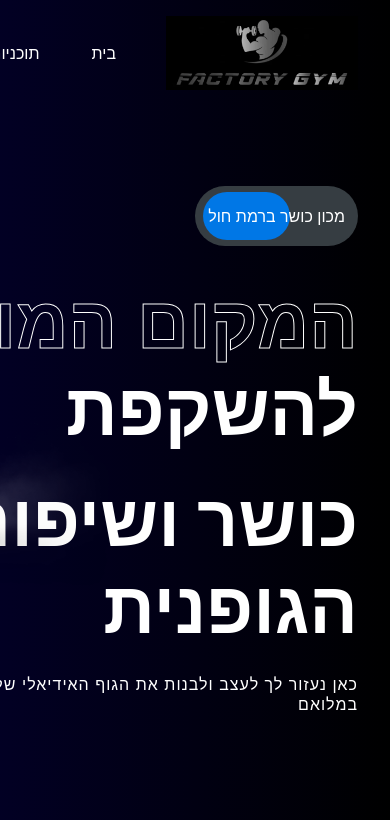
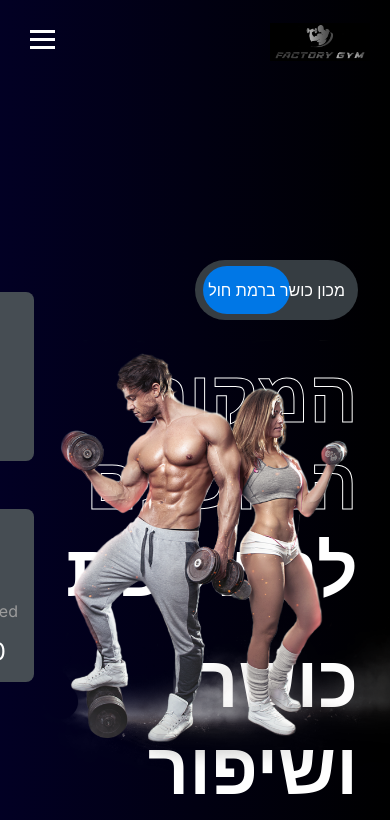
Before and after one commit to muradissa/Factory-GYM, a React (Create React App) app: page / in a window 390 px wide. Shown: the top 820 px of the page. Built offline with nearby package versions, Linux system fonts and the light colour scheme.

Commit message:
header section done 10/10

```diff
--- a/src/App.js
+++ b/src/App.js
@@ -6,10 +6,14 @@ import Programs from './components/Programs/Programs';
 import Reasons from './components/Reasons/Reasons';
 import Results from './components/Results/Results';
 import Schedule from './components/Schedule/Schedule';
+import Header from './components/Header/Header';
+
 function App() {
   return (
     <div className="App">
           {/* <span style={{color: 'white'}}>Subscribe Zainkeepscode</span> */}
+          <Header/>
+
           <Hero/>
           <Programs/>
           <Reasons/>
--- a/src/components/Header/Header.jsx
+++ b/src/components/Header/Header.jsx
@@ -1,22 +1,87 @@
-import React from 'react'
+// import React from 'react'
+// import './header.css';
+// import Logo from '../../assets/logoF.png';
+
+// function Header() {
+//   return (
+//       <div className="header">
+//         <img src={Logo} alt="" className='logo'></img>
+
+//         <ul className='header-menu'>
+//           <li>בית</li>
+//           <li>תוכניות</li>
+//           <li>למה אנחנו</li>
+//           <li>מחירים</li>
+//           <li>המלצות</li>
+//         </ul>
+
+//       </div>
+//     )
+// }
+
+// export default Header
+// import React from 'react';
+// import './header.css';
+// import Logo from '../../assets/logoF.png';
+
+// function Header() {
+//   const toggleMenu = () => {
+//     const menu = document.querySelector('.header-menu');
+//     menu.classList.toggle('show');
+//   };
+
+//   return (
+//     <div className="header">
+//       <img src={Logo} alt="" className='logo' />
+
+//       <div className="menu-toggle" onClick={toggleMenu}>
+//         <span></span>
+//         <span></span>
+//         <span></span>
+//       </div>
+
+//       <ul className='header-menu'>
+//         <li>בית</li>
+//         <li>תוכניות</li>
+//         <li>למה אנחנו</li>
+//         <li>מחירים</li>
+//         <li>המלצות</li>
+//       </ul>
+//     </div>
+//   )
+// }
+
+// export default Header;
+import React, { useState } from 'react';
 import './header.css';
 import Logo from '../../assets/logoF.png';
 
 function Header() {
+  const [showMenu, setShowMenu] = useState(false);
+
+  const toggleMenu = () => {
+    setShowMenu(!showMenu);
+  };
+
   return (
     <div className="header">
-        <img src={Logo} alt="" className='logo'></img>
+      <img src={Logo} alt="" className='logo' />
 
-        <ul className='header-menu'>
+      <div className={`menu-toggle ${showMenu ? 'active' : ''}`} onClick={toggleMenu}>
+        <span></span>
+        <span></span>
+        <span></span>
+      </div>
+
+      <ul className={`header-menu ${showMenu ? 'show' : ''}`}>
         <li>בית</li>
         <li>תוכניות</li>
         <li>למה אנחנו</li>
         <li>מחירים</li>
         <li>המלצות</li>
       </ul>
-
     </div>
-    )
+  );
 }
 
-export default Header
+export default Header;
--- a/src/components/Header/header.css
+++ b/src/components/Header/header.css
@@ -1,31 +1,105 @@
-.header{
-    display:flex;
+
+.header {
+    display: flex;
+    align-items: center;
     /* justify-content: space-between; */
-}
+    padding: 20px;
+    /* background-color: #f1f1f1; */
+    color: white;
+  }
 
-.logo{
-    width: 12rem !important;
-    max-height: 5rem !important;
-}
+  .logo {
+    width: 100px;
+  }
 
-.header-menu{
+  .menu-toggle {
+    display: none;
+    cursor: pointer;
+    padding: 10px;
+  }
+
+  .menu-toggle span {
+    display: block;
+    width: 25px;
+    height: 3px;
+    background-color: #fff;
+    margin-bottom: 5px;
+    transition: transform 0.3s ease-in-out;
+  }
+
+  .header-menu {
+    display: flex;
     list-style: none;
-    display: flex;
-    gap:2rem;
-    color:white ;
-    /* justify-items: center; */
-    align-items: center;
-    margin: auto auto;;
+    /* justify-content: space-between; */
+    /* width: 50%; */
+    gap:3rem;
+    margin: auto auto;
+  }
 
-}
+  .header-menu li {
+    margin-left: 20px;
+    cursor: pointer;
+    font-size: 20px;
+    transition: 0.4s;
+  }
+  .header-menu li:hover {
+    scale:1.2;
+    cursor: pointer;
+    color: var(--blue);
+  }
 
-.header-menu>li{
-    cursor: pointer;
-    transition: 0.3s;
-    margin-left: 10px;;
-    margin-right: 10px;
-}
+  .show {
+    display: flex ;
 
-.header-menu>li:hover{
-    color: var(--blue)
-}
+  }
+
+  @media (max-width: 768px) {
+    .header {
+        display: flex;
+        align-items: center;
+        justify-content: space-between;
+    }
+    .menu-toggle {
+      display: block;
+      z-index: 50;
+    }
+
+    .header-menu {
+      display: none;
+
+    }
+    .show {
+        display: flex ;
+        background-color: #333333;
+        flex-direction: column;
+
+        position: absolute;
+        top: 60px;
+        left: 0;
+        width: 100%;
+        z-index: 999;
+        text-align: center;
+      }
+
+    .header-menu li {
+      margin: 5px 0;
+    }
+    .show :nth-last-child(1){
+        padding-bottom:20px ;
+    }
+
+    .show {
+      animation: fadeSlideDown 0.3s ease-in-out forwards;
+    }
+  }
+
+  @keyframes fadeSlideDown {
+    from {
+      opacity: 0;
+      transform: translateY(-10px);
+    }
+    to {
+      opacity: 1;
+      transform: translateY(0);
+    }
+  }
--- a/src/components/Hero/Hero.jsx
+++ b/src/components/Hero/Hero.jsx
@@ -14,10 +14,12 @@ import chart from '../../assets/chart.gif';
 function Hero() {
   return (
      <>
+      {/* <Header/> */}
+
      <div className='hero' style={{background:hero_background}}>
         <div className="left-h">
             {/* Navbar */}
-            <Header/>
+            {/* <Header/> */}
 
             <div className="the-best-ad">
               <div></div>
--- a/src/components/Reasons/reasons.css
+++ b/src/components/Reasons/reasons.css
@@ -118,22 +118,19 @@
         flex :1 1 ;
         grid-template-columns: repeat(2,1fr);
     }
-    .left-r>:nth-child(1){
+    /* .left-r>:nth-child(1){
 
-    }
+    } */
     .left-r>:nth-child(2){
         grid-row: 2/2;
         grid-column: 1/2;
         display: none;
-
     }
     .left-r>:nth-child(3){
         grid-row: 3/3;
         grid-column: 1/2 ;
         width: auto;
         display: none;
-
-        /* display: none; */
     }
     .left-r>:nth-child(4){
         grid-row: 1/2;
```
Lines whose indentation alone changed are shown as unchanged.
